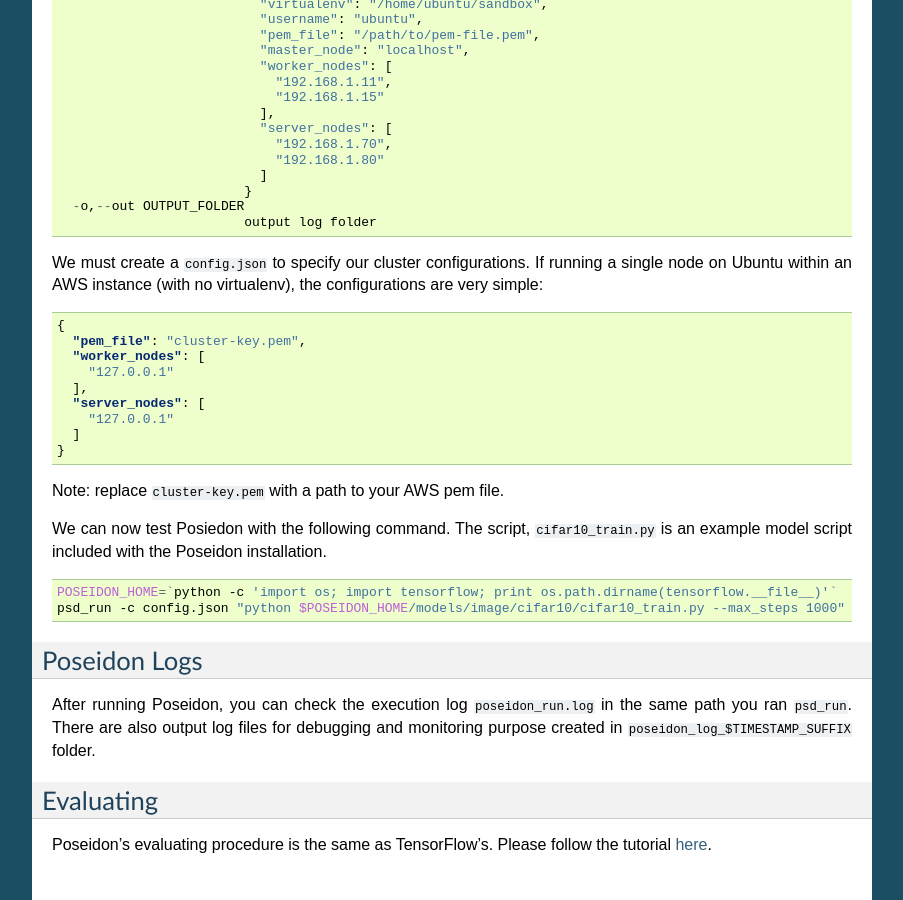
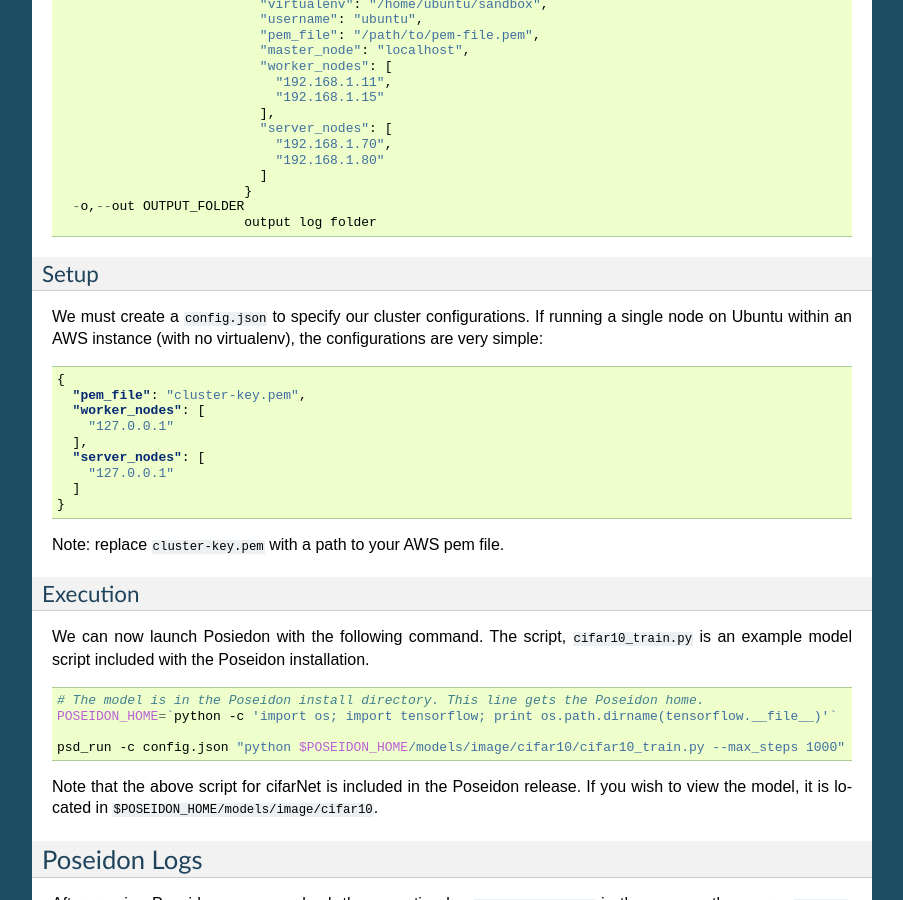
Before and after one commit to petuum-inc/poseidon-release, a Sphinx documentation site: the page built from docs/source/tutorial-aws.rst, in a window 1280 px wide and 900 px high, scrolled down 682 px. Shown: the whole window, without its empty margins (198-1101 px from the left). Built offline with Sphinx 7.4.7, drawn with Linux system fonts in a browser that asks for light colours.

Commit message:
spliting up 'training' section of tutorial

```diff
--- a/docs/source/tutorial-aws.rst
+++ b/docs/source/tutorial-aws.rst
@@ -47,6 +47,9 @@
       -o,--out OUTPUT_FOLDER
                             output log folder
 
+Setup
+^^^^^
+
 We must create a ``config.json`` to specify our cluster configurations. If running a single node on Ubuntu within an AWS instance (with no virtualenv), the configurations are very simple:
 
 .. code:: json
@@ -63,12 +66,19 @@
 
 Note: replace ``cluster-key.pem`` with a path to your AWS pem file.
 
-We can now test Posiedon with the following command. The script, ``cifar10_train.py`` is an example model script included with the Poseidon installation.
+Execution
+^^^^^^^^^
+
+We can now launch Posiedon with the following command. The script, ``cifar10_train.py`` is an example model script included with the Poseidon installation.
 
 .. code:: bash
 
+    # The model is in the Poseidon install directory. This line gets the Poseidon home.
     POSEIDON_HOME=`python -c 'import os; import tensorflow; print os.path.dirname(tensorflow.__file__)'`
+
     psd_run -c config.json "python $POSEIDON_HOME/models/image/cifar10/cifar10_train.py --max_steps 1000"
+
+Note that the above script for cifarNet is included in the Poseidon release. If you wish to view the model, it is located in ``$POSEIDON_HOME/models/image/cifar10``.
 
 
 Poseidon Logs
```
Also changed, not shown: docs/source/tutorial-private.rst (+8 -1 lines).
